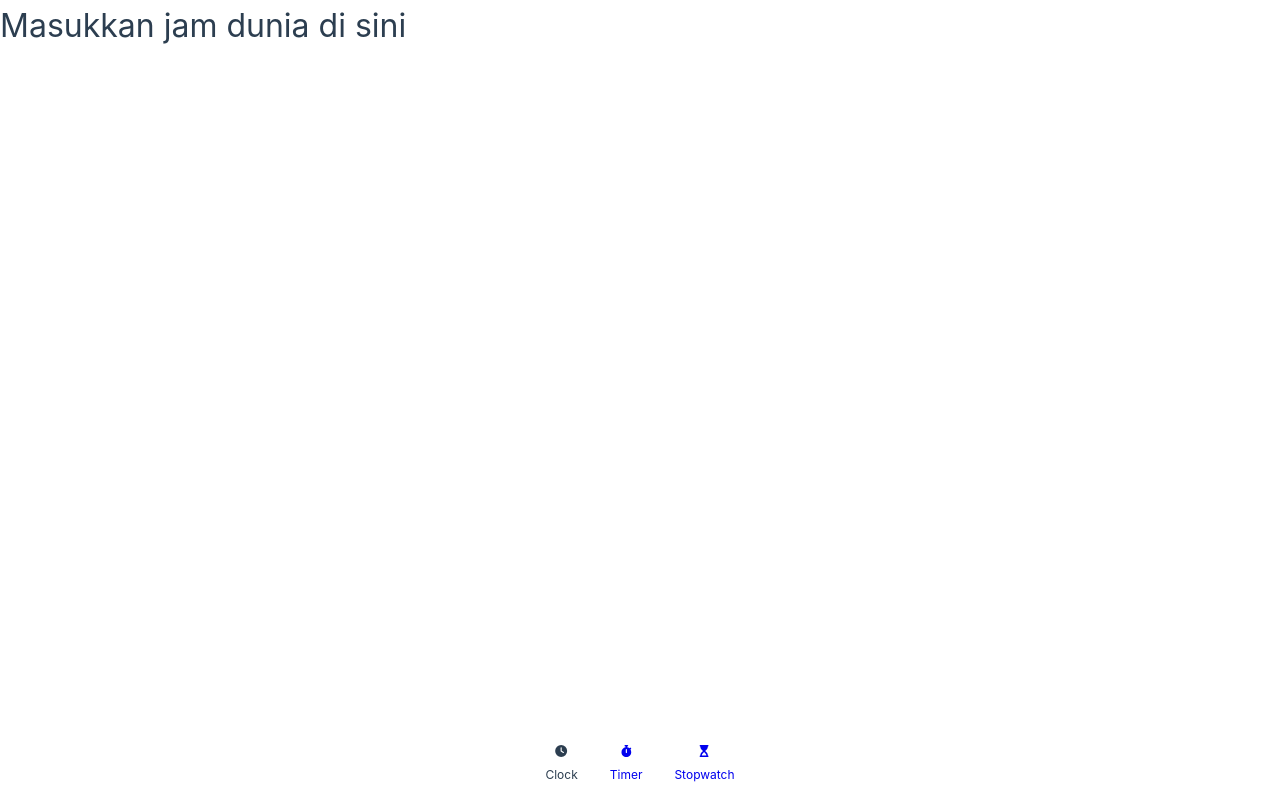
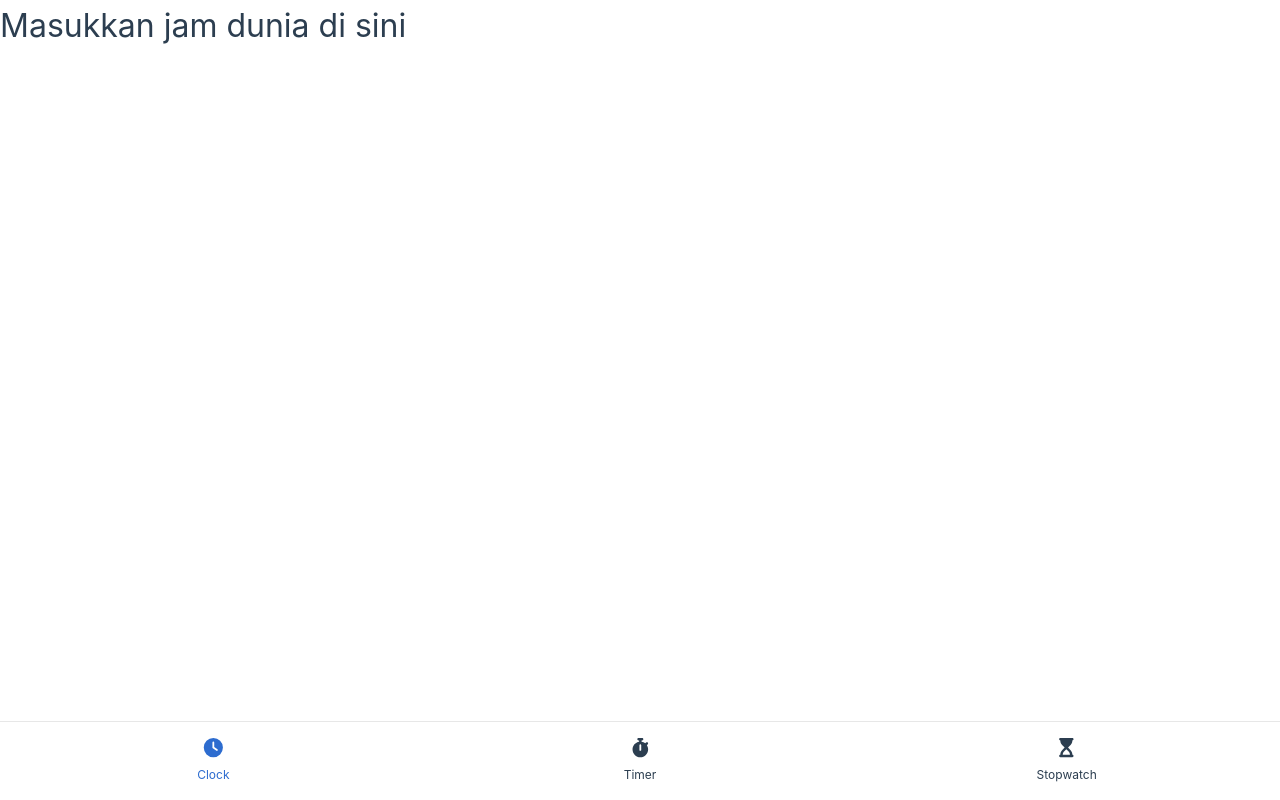
Before and after one commit to Klrfl/TellTime, a Vue app: page / in a window 1280 px wide. Built offline with nearby package versions, Linux system fonts and the light colour scheme.

Commit message:
final nav styles

```diff
--- a/src/components/NavBar.vue
+++ b/src/components/NavBar.vue
@@ -17,6 +17,7 @@
 
 <style>
 nav {
+  outline: 1px solid var(--color-border);
   width: 100%;
   font-size: 12px;
   text-align: center;
@@ -27,13 +28,23 @@ nav {
 }
 
 .nav-link {
+  color: var(--color-text);
+  flex: 1 1 0;
   display: flex;
   flex-direction: column;
   gap: 0.5rem;
 }
 
+.nav-link:hover {
+  color: var(--navlink-active);
+}
+
+.nav-link svg {
+  font-size: 1.2rem;
+}
+
 nav a.router-link-exact-active {
-  color: var(--color-text);
+  color: var(--navlink-active);
 }
 
 nav a.router-link-exact-active:hover {
```
